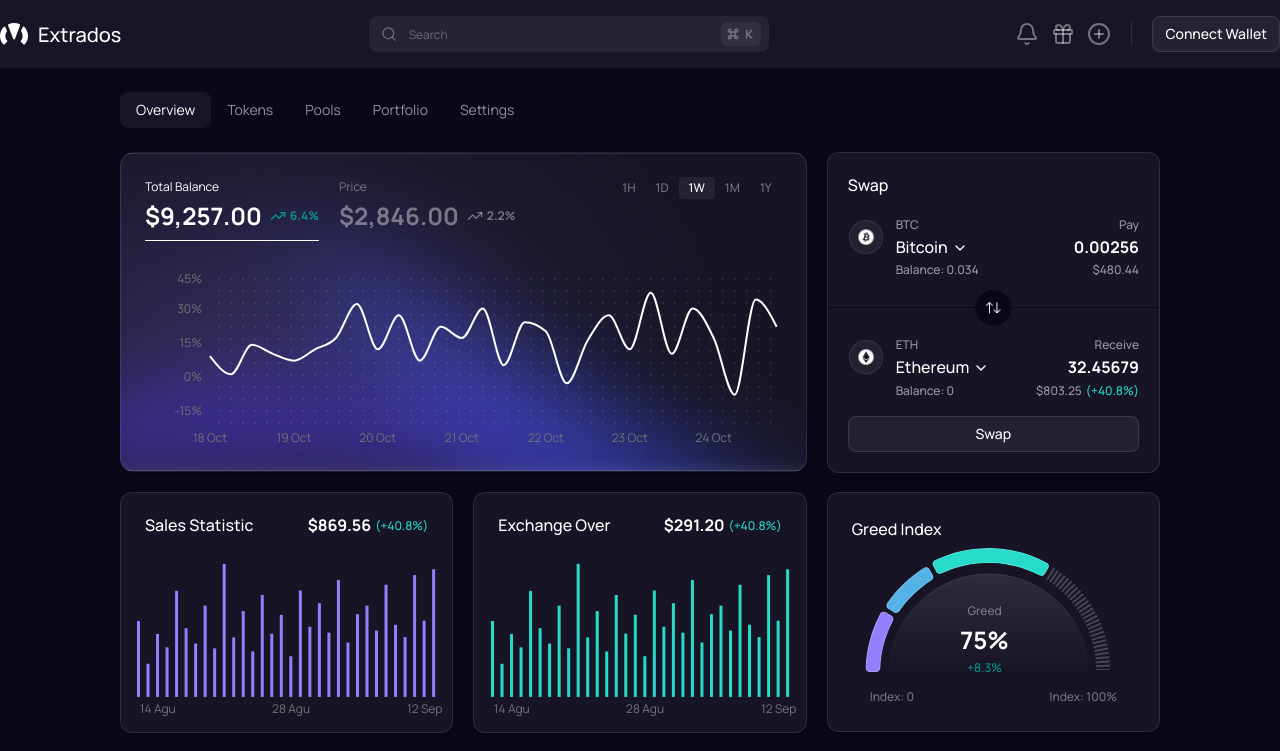
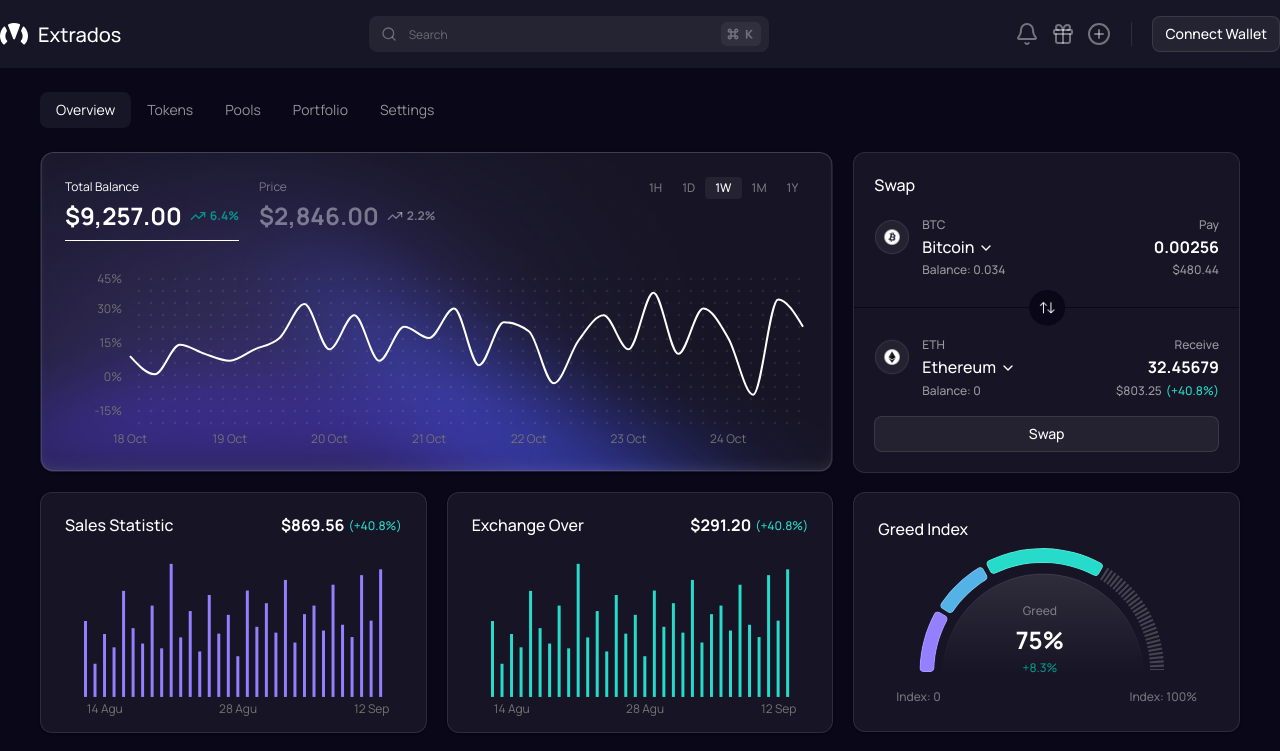
Before and after one commit to azkaanasiyya/extrados, a React (Vite) app: page / in a window 1280 px wide. Shown: the top 751 px of the page. Built offline with nearby package versions, Linux system fonts and the light colour scheme.

Commit message:
style: adjust position

```diff
--- a/src/components/overview/greed.tsx
+++ b/src/components/overview/greed.tsx
@@ -71,10 +71,10 @@ export function GreedIndex() {
             <Gradient  />
           </motion.div>
 
-          <div className="absolute top-13 left-23 flex flex-col items-center justify-center gap-0.5">
-            <span className="text-[12px] leading-[165%] font-medium text-white-neutral-500">Greed</span>
-            <span className="text-[24px] leading-[140%] font-bold text-base-white">75%</span>
-            <span className="text-[12px] leading-[165%] font-medium text-success-500">+8.3%</span>
+          <div className="absolute top-13 left-23.5 flex flex-col items-center justify-center gap-0.5">
+            <span className="text-[12px] leading-[165%] font-medium text-center text-white-neutral-500">Greed</span>
+            <span className="text-[24px] leading-[140%] font-bold text-center text-base-white">75%</span>
+            <span className="text-[12px] leading-[165%] font-medium text-center text-success-500">+8.3%</span>
           </div>
         </div>
       </CardContent>
--- a/src/layout/pagetemplate.tsx
+++ b/src/layout/pagetemplate.tsx
@@ -6,7 +6,7 @@ export default function PageTemplate() {
     return (
         <div className="bg-neutral-900">
            <Navbar/>
-           <div className="py-6 px-[120px] w-full flex flex-col justify-center items-center">
+           <div className="py-6 w-full flex flex-col justify-center items-center">
                 <div className="max-w-[1200px] w-full flex flex-col gap-6">
                     <Navigation />
                     <main>
```
